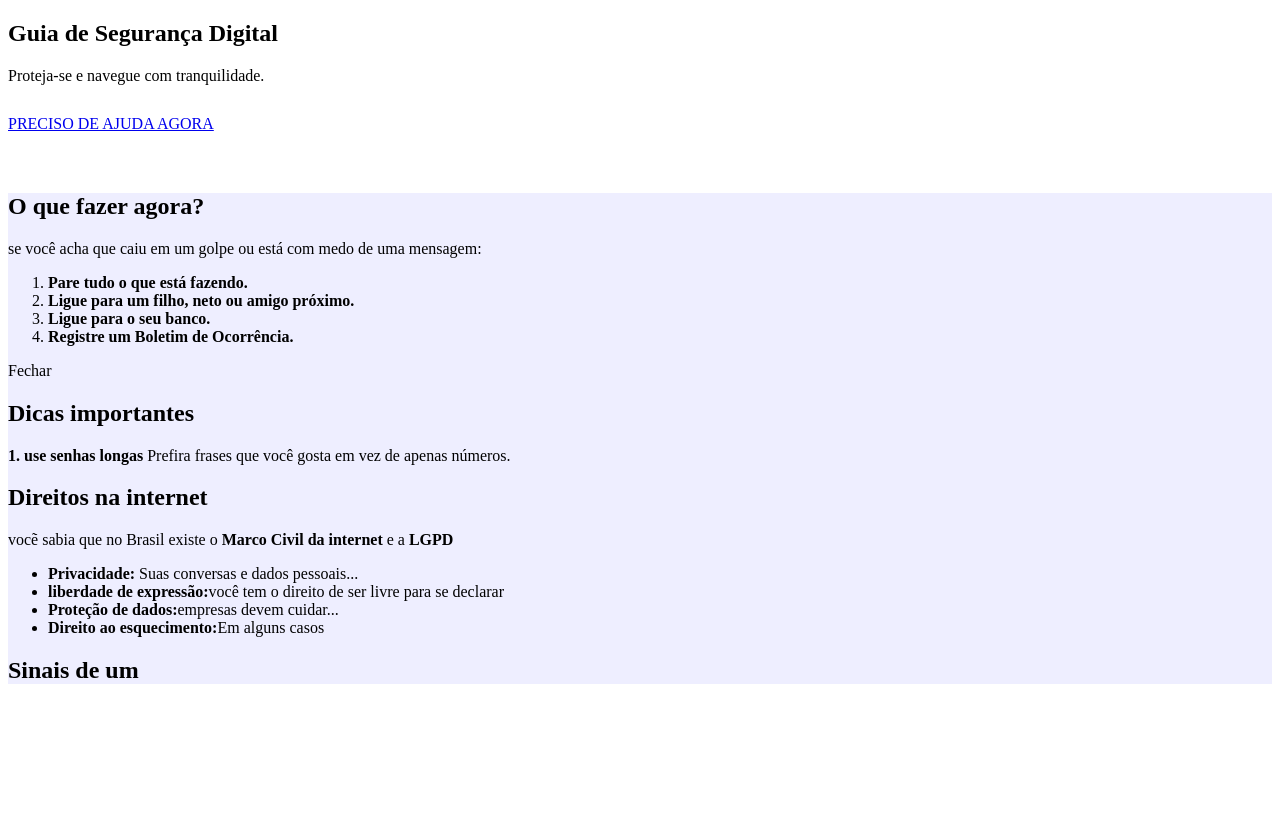
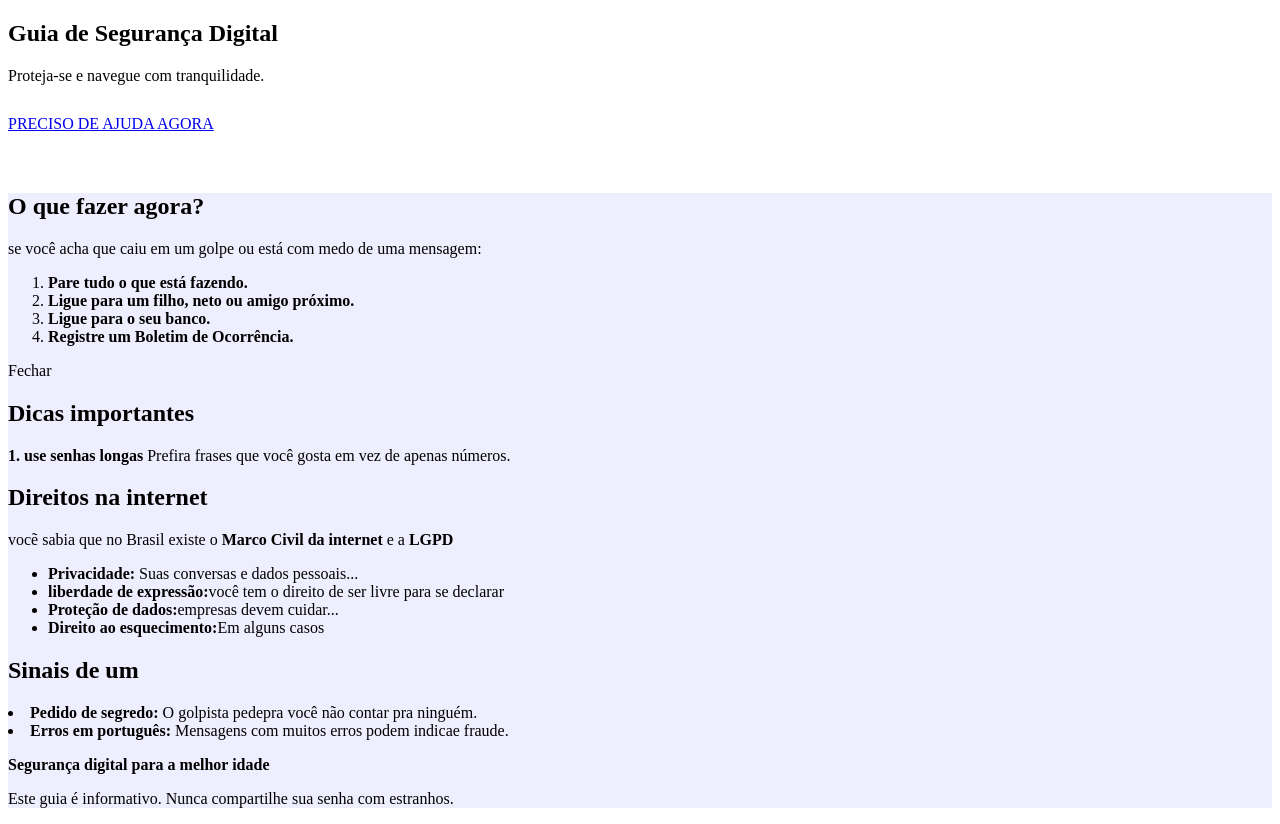
Before and after one commit to kamillytobias-star/kamilly.projeto2, a plain HTML site: page index.html in a window 1280 px wide. Before the commit the page ends 800 px from the top, so only its background shows below. Drawn offline with Linux system fonts and the light colour scheme.

Commit message:
Fix HTML structure and add security tips

```diff
--- a/index.html
+++ b/index.html
@@ -54,6 +54,18 @@
                             <p style="margin-bottom:20px;>
                                 Fique atento a estas atitudes suspeitas:
                                 </P>
-
-<ul class="alerta"-golpe">
-                                <li
+                                <ul class="alerta"-golpe">
+                         <li>
+                 <strong>Pedido de segredo:</strong>
+                    O golpista pedepra você não contar pra ninguém.
+                    </li>
+                <li>
+                <strong>Erros em português:</strong>
+                    Mensagens com muitos erros podem indicae fraude.
+                </li>
+                 </UL>
+                            <footer>
+                                <p><strong>Segurança digital para a melhor idade</strong></p>
+                                <p>Este guia é informativo. Nunca compartilhe sua senha com estranhos.</p>
+                            </footer>
+                            <script src="script.js"></script>
```
